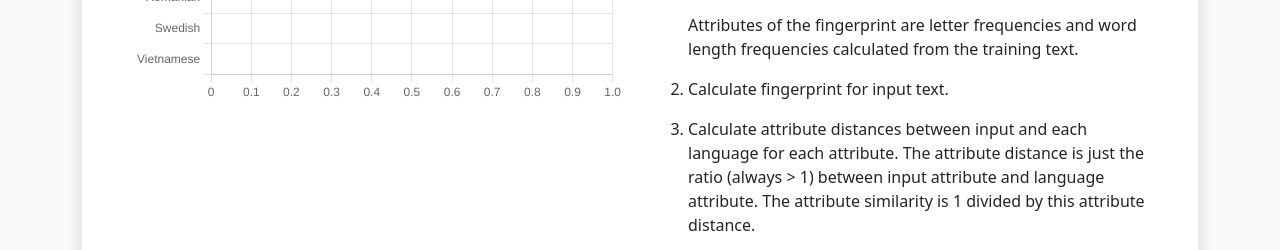
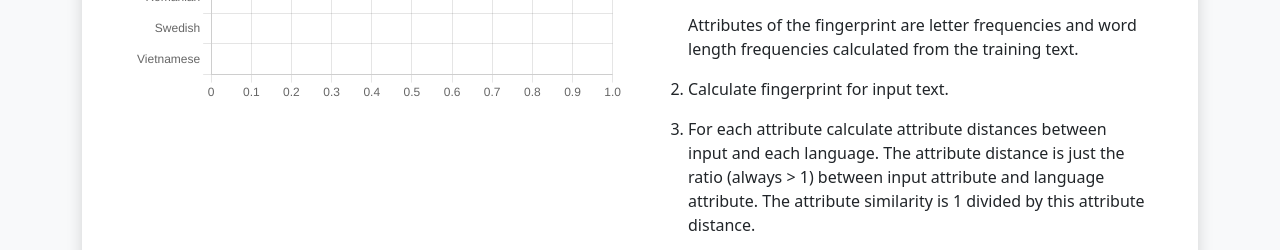
Before and after one commit to tadeohepperle/2021-09-02-sprache-automatisch-erkennen, a website with bundled scripts: page docs/index.html in a window 1280 px wide. Shown: the part 1157-1407 px from the top of the page. Built offline with nearby package versions, Linux system fonts and the light colour scheme.

Commit message:
fix text

```diff
--- a/docs/index.html
+++ b/docs/index.html
@@ -88,9 +88,9 @@
                 <li><p>Calculate fingerprint for input text.</p></li>
                 <li>
                   <p>
-                    Calculate attribute distances between input and each
-                    language for each attribute. The attribute distance is just
-                    the ratio (always > 1) between input attribute and language
+                    For each attribute calculate attribute distances between
+                    input and each language. The attribute distance is just the
+                    ratio (always > 1) between input attribute and language
                     attribute. The attribute similarity is 1 divided by this
                     attribute distance.
                   </p>
```
